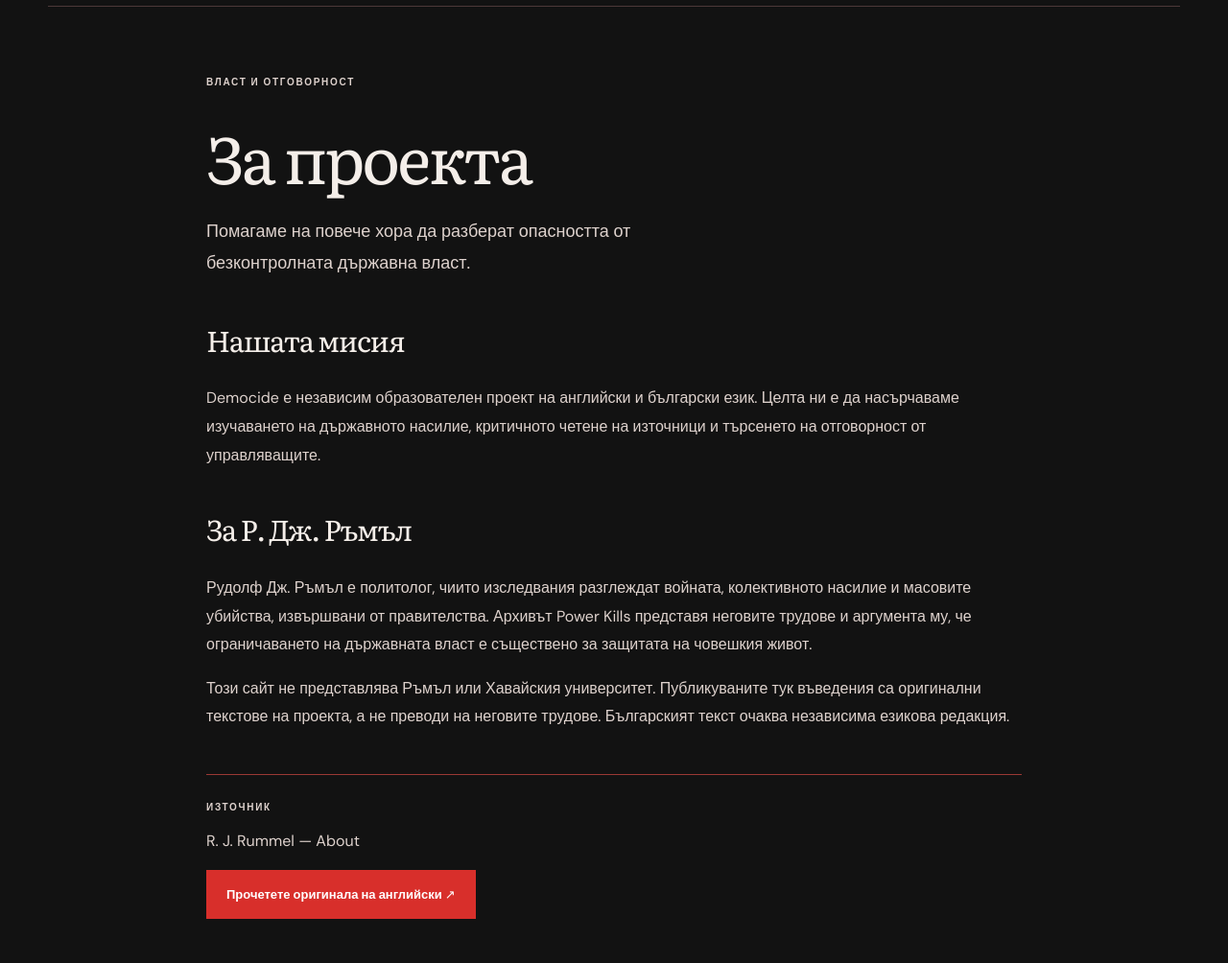
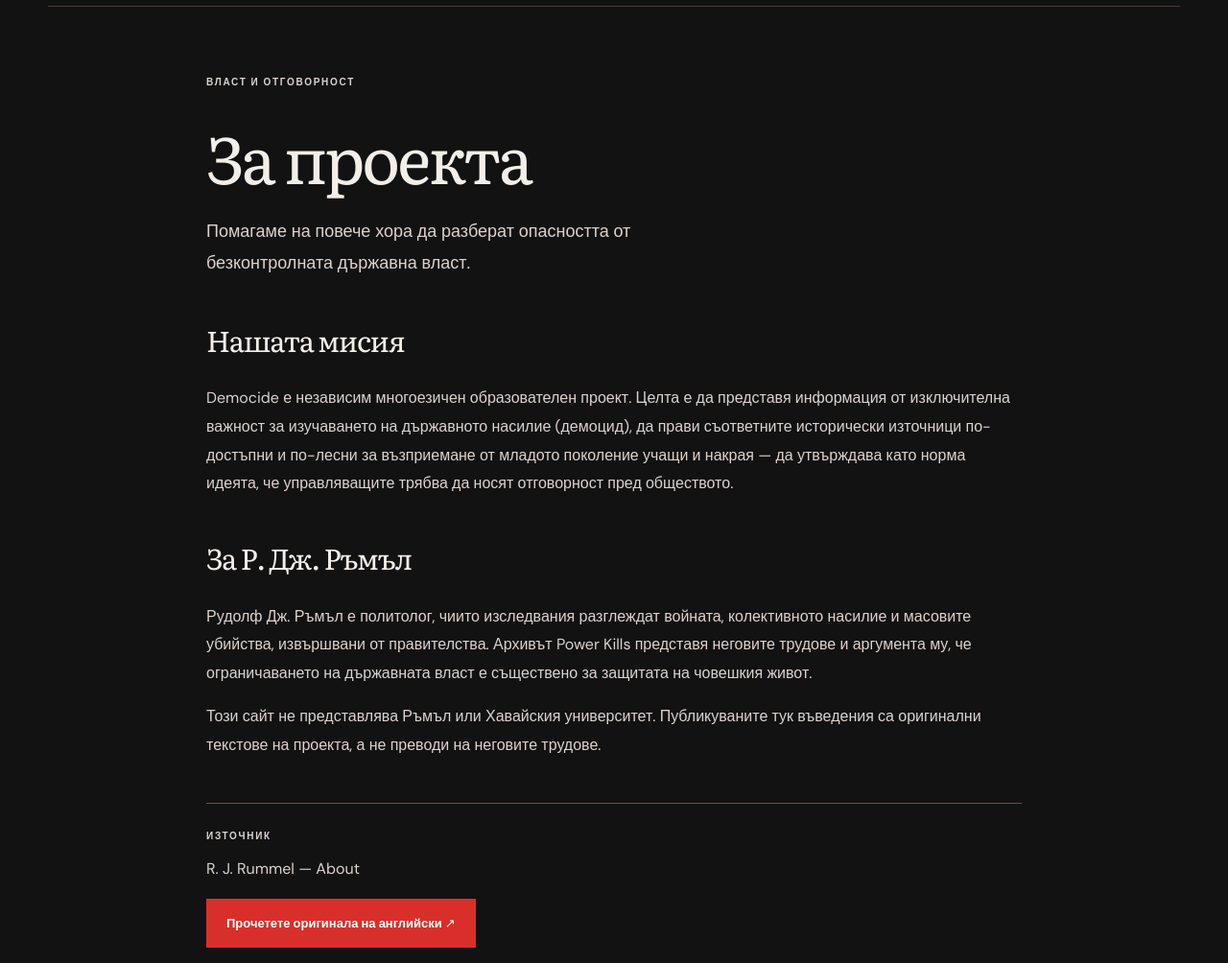
Before and after one commit to oneinterweb/democide, an Astro site: page /bg/about/ in a window 1280 px wide. Shown: the part 93-1097 px from the top of the page at 96% size. Built offline with nearby package versions, Linux system fonts and the light colour scheme; Astro itself is replaced by a stand-in of ours.

Commit message:
Update mission and disclaimer in English and Bulgarian

```diff
--- a/src/pages/[lang]/[page].astro
+++ b/src/pages/[lang]/[page].astro
@@ -17,10 +17,10 @@ const source = about ? 'https://www.hawaii.edu/powerkills/PERSONAL.HTM' : 'https
     {about ? <>
       <p class="intro">{bg ? 'Помагаме на повече хора да разберат опасността от безконтролната държавна власт.' : 'Helping more people understand the danger of unchecked government power.'}</p>
       <h2>{bg ? 'Нашата мисия' : 'Our mission'}</h2>
-      <p>{bg ? 'Democide е независим образователен проект на английски и български език. Целта ни е да насърчаваме изучаването на държавното насилие, критичното четене на източници и търсенето на отговорност от управляващите.' : 'Democide is an independent educational project in English and Bulgarian. Our purpose is to encourage the study of state violence, critical reading of sources, and public accountability for those who govern.'}</p>
+      <p>{bg ? 'Democide е независим многоезичен образователен проект. Целта е да представя информация от изключителна важност за изучаването на държавното насилие (демоцид), да прави съответните исторически източници по-достъпни и по-лесни за възприемане от младото поколение учащи и накрая — да утвърждава като норма идеята, че управляващите трябва да носят отговорност пред обществото.' : 'Democide is an independent, multi-lingual educational project. The purpose is to present critically important information in the study of government violence (democide), make relevant historic sources more easy to be consumed by a younger generation of learners, and finally, to normalize the idea of public accountability for those who govern.'}</p>
       <h2>{bg ? 'За Р. Дж. Ръмъл' : 'About R. J. Rummel'}</h2>
       <p>{bg ? 'Рудолф Дж. Ръмъл е политолог, чиито изследвания разглеждат войната, колективното насилие и масовите убийства, извършвани от правителства. Архивът Power Kills представя неговите трудове и аргумента му, че ограничаването на държавната власт е съществено за защитата на човешкия живот.' : 'Rudolph J. Rummel was a political scientist whose research examined war, collective violence, and government mass killing. The Power Kills archive presents his work and his argument that constraints on government power are essential to protecting human life.'}</p>
-      <p>{bg ? 'Този сайт не представлява Ръмъл или Хавайския университет. Публикуваните тук въведения са оригинални текстове на проекта, а не преводи на неговите трудове. Българският текст очаква независима езикова редакция.' : 'This site does not represent Rummel or the University of Hawaiʻi. The introductions published here are original project text, not translations of his work. The Bulgarian copy is awaiting independent language review.'}</p>
+      <p>{bg ? 'Този сайт не представлява Ръмъл или Хавайския университет. Публикуваните тук въведения са оригинални текстове на проекта, а не преводи на неговите трудове.' : 'This site does not represent Rummel or the University of Hawaiʻi. The introductions published here are original project text, not translations of his work.'}</p>
     </> : <>
       <p class="intro">{bg ? 'Термин за убийството на хора от правителство — и отправна точка за изследване на смъртоносните последици от безконтролната власт.' : 'A term for the killing of people by government—and a starting point for examining the deadly consequences of unchecked power.'}</p>
       <h2>{bg ? 'Властта като предмет на изследване' : 'Examining the power to kill'}</h2>
```
